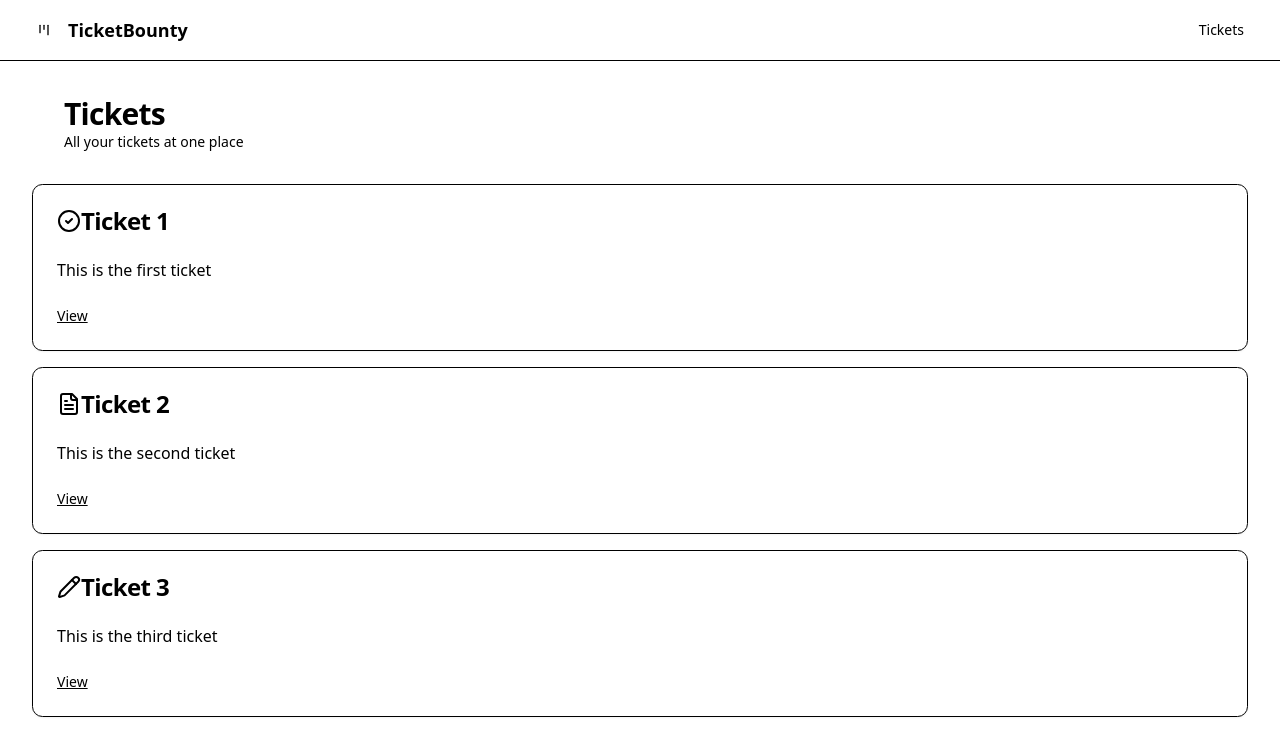
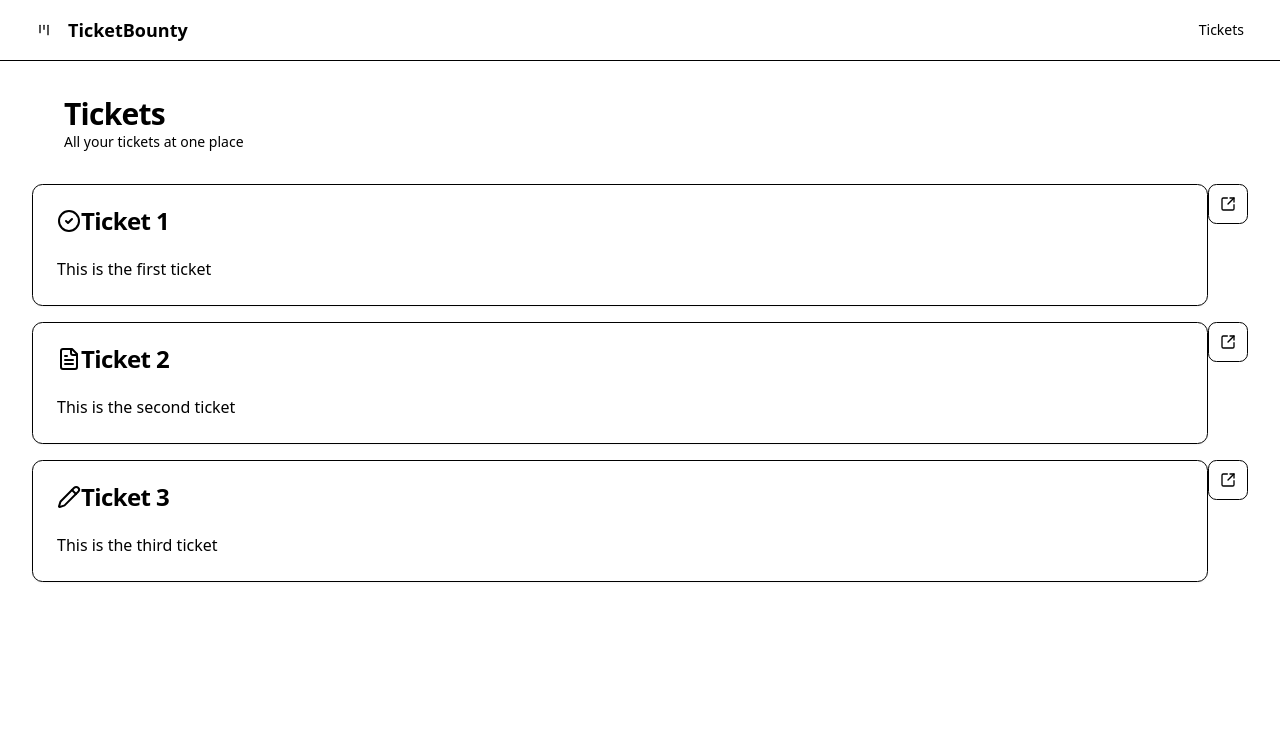
Before and after one commit to TaylorCryer/road-to-next, a Next.js app: page /tickets in a window 1280 px wide. Shown: the top 756 px of the page. Built offline with nearby package versions, Linux system fonts and the light colour scheme.

Commit message:
extracted ticketitems to have thier own file/function to be reused in other areas

```diff
--- a/src/features/ticket/componenets/ticket-item.tsx
+++ b/src/features/ticket/componenets/ticket-item.tsx
@@ -1,13 +1,8 @@
-import {
-  Card,
-  CardContent,
-  CardFooter,
-  CardHeader,
-  CardTitle,
-} from "@/components/ui/card";
-import { Separator } from "@/components/ui/separator";
+import { LucideSquareArrowOutUpRight } from "lucide-react";
+import Link from "next/link";
+import { Button } from "@/components/ui/button";
+import { Card, CardContent, CardHeader, CardTitle } from "@/components/ui/card";
 import { ticketPath } from "@/paths";
-import Link from "next/link";
 import { TICKETS_ICON } from "./constants";
 import { Ticket } from "./types";
 
@@ -16,27 +11,31 @@
 };
 
 const TicketItem = ({ ticket }: TicketItemProps) => {
+  const detailButton = (
+    <Button variant="outline" size="icon" asChild>
+      <Link href={ticketPath(ticket.id)} className="text-sm underline">
+        <LucideSquareArrowOutUpRight className="h-4 w-4" />
+      </Link>
+    </Button>
+  );
+
   return (
-    <Card key={ticket.id} className="w-full max-w-[420px]">
+    <div className="w-full max-w-[420px] flex gap-x-1">
+      <Card className="w-full">
         <CardHeader>
           <CardTitle className="flex gap-x-2">
             <span>{TICKETS_ICON[ticket.status]}</span>
             <span className="truncate">{ticket.title}</span>
           </CardTitle>
         </CardHeader>
-      <Separator />
         <CardContent>
           <span className="line-clamp-3 whitespace-break-spaces">
             {ticket.content}
           </span>
         </CardContent>
-
-      <CardFooter>
-        <Link href={ticketPath(ticket.id)} className="text-sm underline">
-          View
-        </Link>
-      </CardFooter>
       </Card>
+      <div className="flex flex-col gap-y-1">{detailButton}</div>
+    </div>
   );
 };
 
```
Lines whose indentation alone changed are shown as unchanged.
